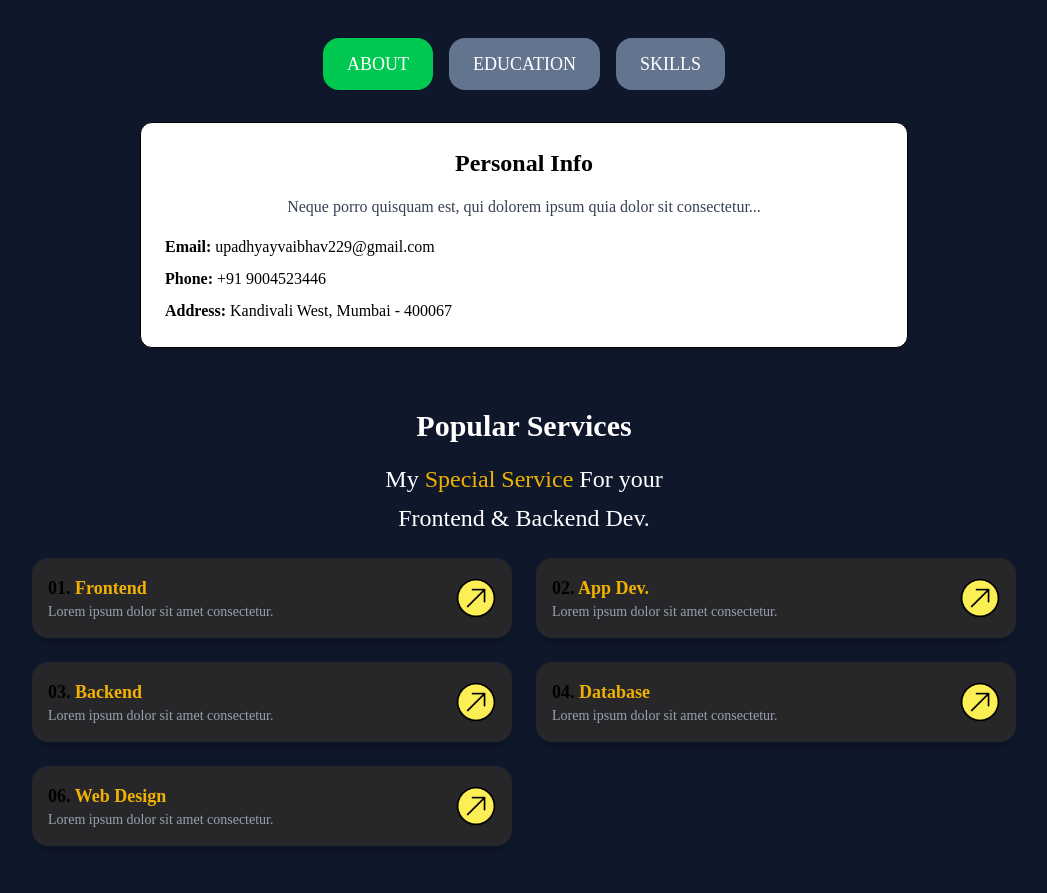
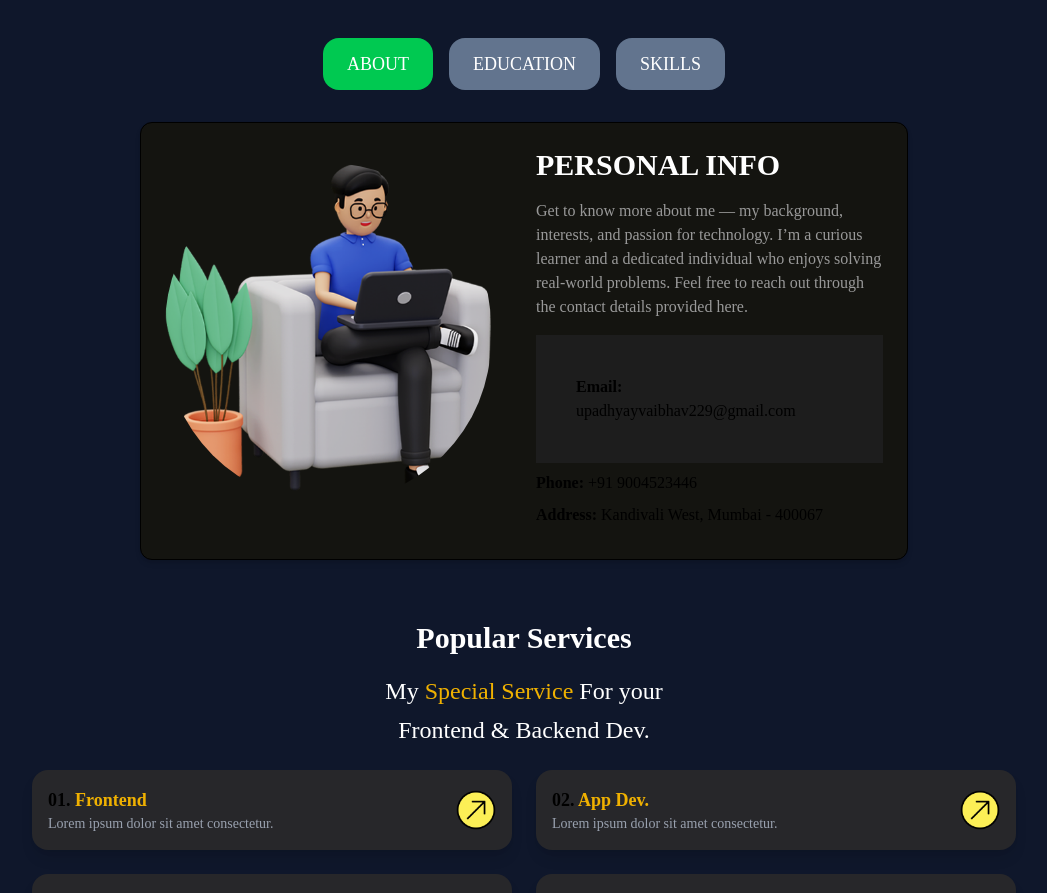
Before and after one commit to upadhyayvaibhav229/Portfolio, a React (Vite) app: page / in a window 1280 px wide. Shown: the part 1163-2056 px from the top of the page, without its empty margins (116-1163 px from the left). Built offline with nearby package versions, Linux system fonts and the light colour scheme.

Commit message:
commited

```diff
--- a/src/Components/SingleTabs.jsx
+++ b/src/Components/SingleTabs.jsx
@@ -7,7 +7,7 @@ const SingleTabs = () => {
         about: {
             title: 'Personal Info',
             img: img.personal_info,
-            desc: 'Neque porro quisquam est, qui dolorem ipsum quia dolor sit consectetur...',
+            desc: 'Get to know more about me — my background, interests, and passion for technology.\nI’m a curious learner and a dedicated individual who enjoys solving real-world problems.\nFeel free to reach out through the contact details provided here.',
             email: 'upadhyayvaibhav229@gmail.com',
             phone: '+91 9004523446',
             address: 'Kandivali West, Mumbai - 400067',
@@ -21,12 +21,13 @@ const SingleTabs = () => {
         education: {
             title: 'My Education',
             img: img.personal_info,
-            desc: 'Neque porro quisquam est, qui dolorem ipsum quia dolor sit consectetur...',
+            desc: 'Explore my academic background, which laid the foundation for my technical journey.\n From school to graduation, every step contributed to my growth and skills.\n I believe learning never stops, and I continue to build on this base every day.',
+            degree: 'B.SC in Information Technologoy and Engineering',
         },
         skills: {
             title: 'My Skills',
             img: img.programmer_gif,
-            desc: 'Mention your skills or add skill bars here...',
+                desc: 'Here you’ll find the tools and technologies I work with confidently.\n From frontend frameworks to backend development, I enjoy crafting complete solutions.\n I’m always open to learning new skills to stay updated in this fast-paced tech world.',
             },
     };
 
@@ -53,18 +54,42 @@ const SingleTabs = () => {
                 ))}
             </ul>
 
-            <div className='tab-content text-center p-6 border rounded-xl w-full max-w-3xl shadow-md bg-white'>
-                <h2 className='text-2xl font-bold mb-4'>{Info[activeTab].title}</h2>
-                <p className='text-gray-700 mb-4'>{Info[activeTab].desc}</p>
+            <div className='tab-content p-6 border rounded-xl w-full max-w-3xl shadow-md bg-[#141410] grid grid-cols-1 md:grid-cols-2 gap-6 items-center'>
+                <div>
 
+                    <img src={Info.about.img} alt="Personal Info" className='w-[326px] h-[340px] rounded-full mb-4' />
+                </div>
+                <div>
+
+                    <h2 className='text-3xl font-bold mb-4 text-white uppercase'>{Info[activeTab].title}</h2>
+                    <p className='text-[#999999] mb-4'>{Info[activeTab].desc}</p>
                     {activeTab === 'about' && (
                         <div className='text-left space-y-2'>
-                        <p><strong>Email:</strong> {Info.about.email}</p>
+                        <div className="bg-[#1D1D1D] p-10 gap-y-5">
+
+                            <strong className='mb-20'>Email:</strong>
+                            <p>
+                             {Info.about.email}
+                             </p>
+                        </div>
+                        <div>
+
                             <p><strong>Phone:</strong> {Info.about.phone}</p>
+                        </div>
+
+                        <div>
+
                             <p><strong>Address:</strong> {Info.about.address}</p>
+                        </div>
+
+                        <div>
+
                             {/* Add icons for social media if needed */}
                         </div>
+                        </div>
                     )}
+                </div>
+
             </div>
         </div>
     );
```
Lines whose indentation alone changed are shown as unchanged.
